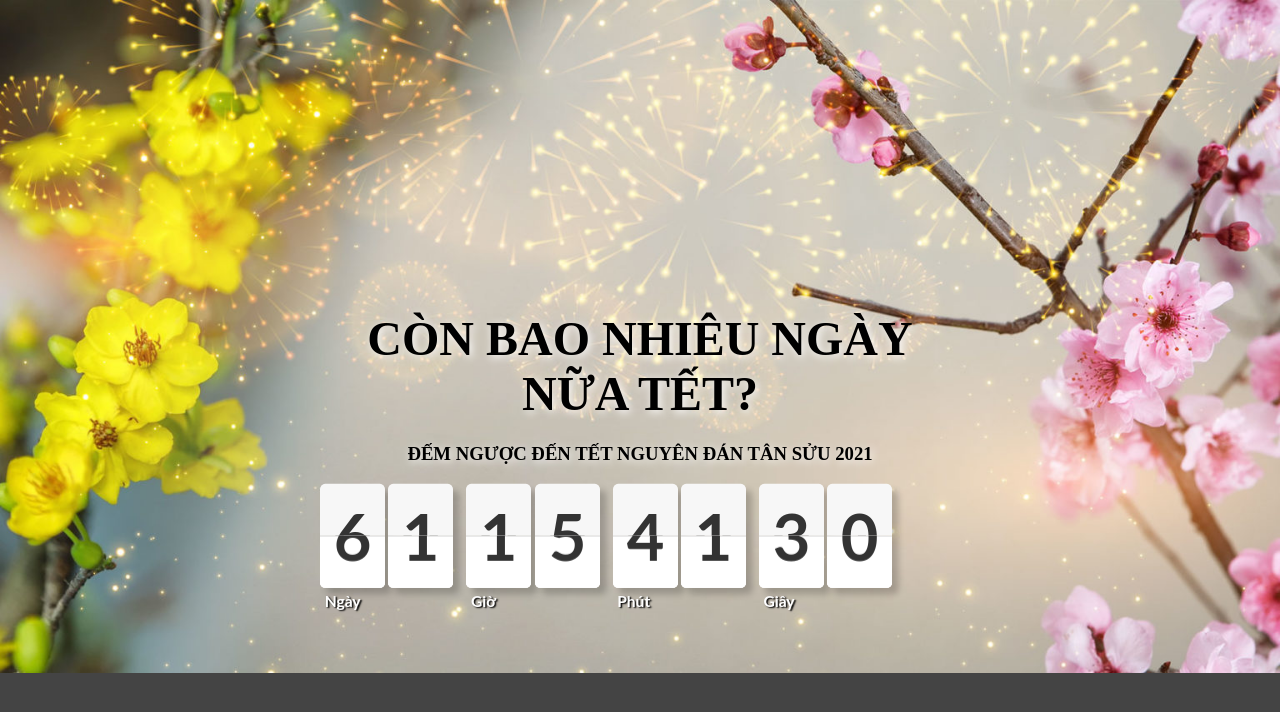
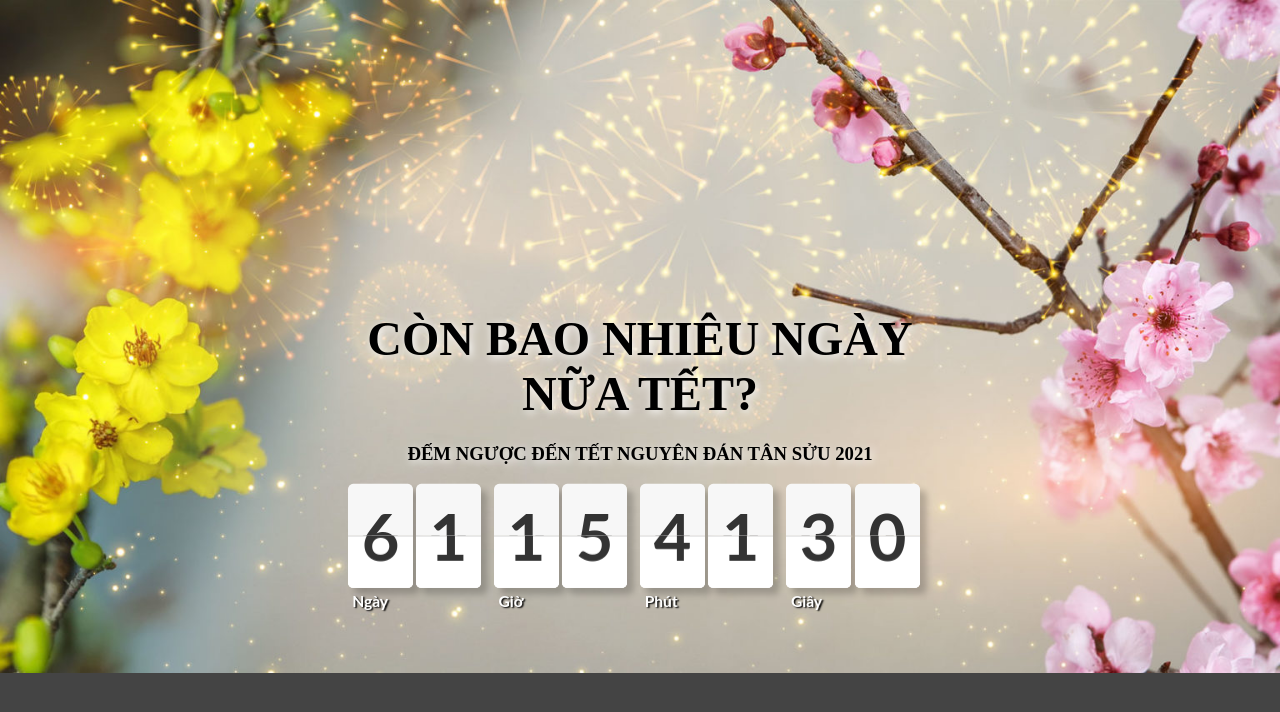
Before and after one commit to develbranch/develbranch.github.io, a Jekyll site: the page tet2021/index.html, which Jekyll copies as it is, in a window 1280 px wide. Shown: the top 712 px of the page. Built offline with Jekyll 4.4.1, drawn with Linux system fonts in a browser that asks for light colours.

Commit message:
fixed: clock is aligned

```diff
--- a/tet2021/index.html
+++ b/tet2021/index.html
@@ -19,13 +19,13 @@
 
 <body>
     <div style="position: absolute; top: 50%; left: 50%; transform: translate(-50%, -50%);">
-        <div style="text-align:center; color: black; text-shadow: 2px 2px 8px white;">
+        <div style="text-align:center; color: black; text-shadow: 2px 2px 8px white; display: inline-block; horizontal-align: middle;">
             <h1>
                 <font size="7"> <b>CÒN BAO NHIÊU NGÀY NỮA TẾT?</b></font>
             </h1>
             <h3> ĐẾM NGƯỢC ĐẾN TẾT NGUYÊN ĐÁN TÂN SỬU 2021 </h3>
         </div>
-        <div class="container"></div>
+        <div class="container" style="display: flex; justify-content: center; align-items: center;"></div>
     </div>
 
     <script>
```
